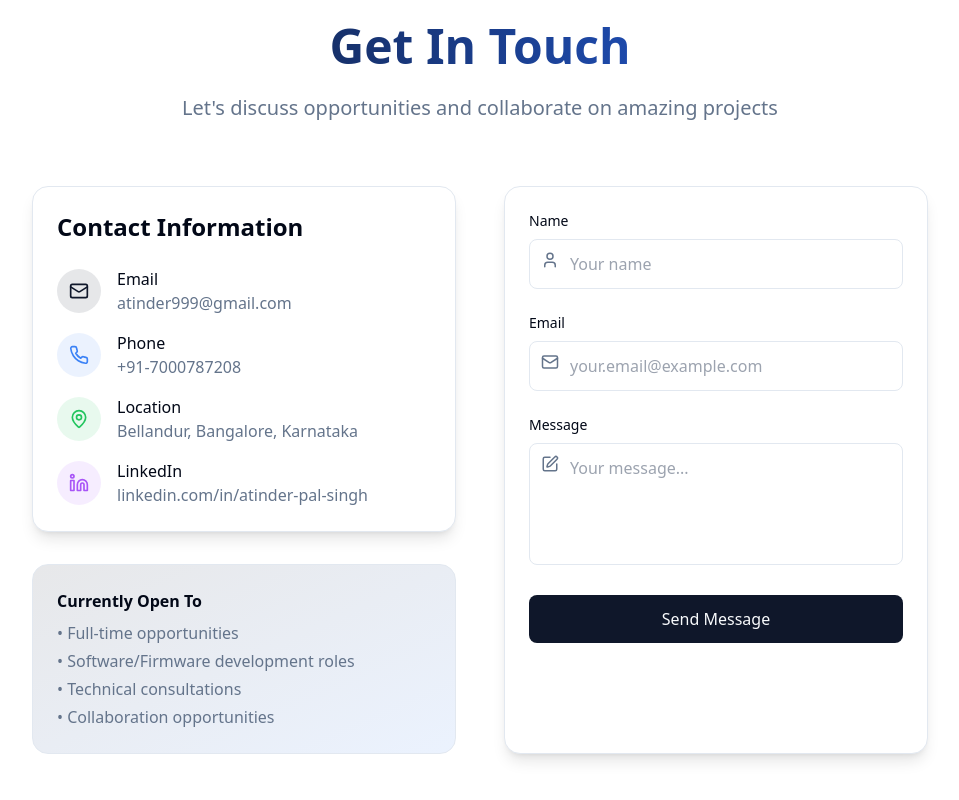
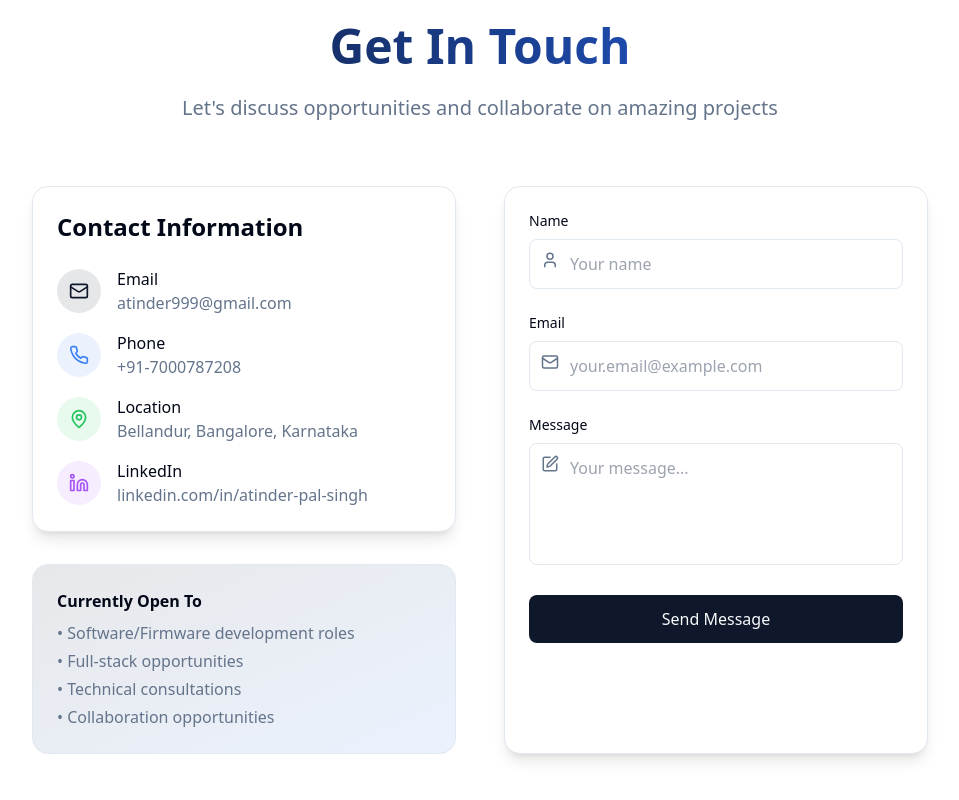
Before and after one commit to jermgaming/tech-journey-reveal, a React (Vite) app: page / in a window 1280 px wide. Shown: the part 4938-5738 px from the top of the page, without its empty margins (160-1119 px from the left). Built offline with nearby package versions, Linux system fonts and the light colour scheme.

Commit message:
open opportunity fix

```diff
--- a/src/components/Contact.tsx
+++ b/src/components/Contact.tsx
@@ -103,8 +103,8 @@ const Contact = () => {
               <div className="bg-gradient-to-br from-primary/10 to-blue-500/10 border border-border rounded-2xl p-6">
                 <h4 className="font-bold mb-2">Currently Open To</h4>
                 <ul className="text-muted-foreground space-y-1">
-                  <li>• Full-time opportunities</li>
                   <li>• Software/Firmware development roles</li>
+                  <li>• Full-stack opportunities</li>
                   <li>• Technical consultations</li>
                   <li>• Collaboration opportunities</li>
                 </ul>
```
